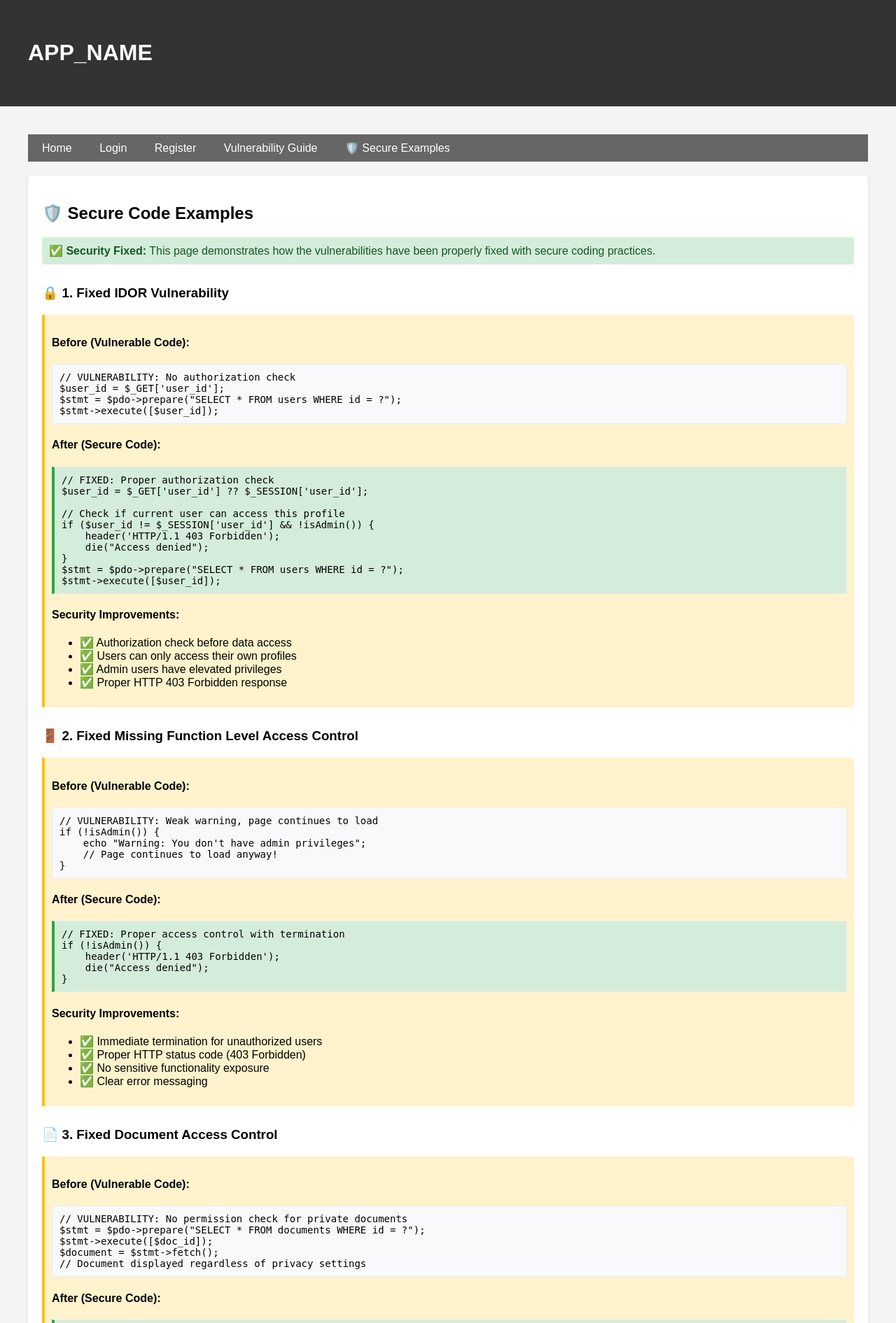
After one commit to rakafdil/devsecops, a PHP site: page /secure_examples.php in a window 1280 px wide. The commit adds this page. Shown: the top 1891 px of the page at 70% size. Run offline with PHP 8.4, Linux system fonts and the light colour scheme; some libraries are stand-ins or nearby versions.

Commit message:
update sql conn

```diff
--- a/Broken acess control/src/header.php
+++ b/Broken acess control/src/header.php
@@ -150,6 +150,7 @@
                 <a href="register.php">Register</a>
             <?php endif; ?>
             <a href="vulnerabilities.php">Vulnerability Guide</a>
+            <a href="secure_examples.php">🛡️ Secure Examples</a>
         </nav>
 
         <div class="content">
--- /dev/null
+++ b/Broken acess control/src/secure_examples.php
@@ -0,0 +1,158 @@
+<?php
+require_once 'config.php';
+include 'header.php';
+?>
+
+<h2>🛡️ Secure Code Examples</h2>
+
+<div class="alert alert-success">
+    <strong>✅ Security Fixed:</strong> This page demonstrates how the vulnerabilities have been properly fixed
+    with secure coding practices.
+</div>
+
+<div style="margin-top: 30px;">
+    <h3>🔒 1. Fixed IDOR Vulnerability</h3>
+    <div class="vulnerability-info">
+        <h4>Before (Vulnerable Code):</h4>
+        <div class="code-example">
+// VULNERABILITY: No authorization check<br>
+$user_id = $_GET['user_id'];<br>
+$stmt = $pdo->prepare("SELECT * FROM users WHERE id = ?");<br>
+$stmt->execute([$user_id]);
+        </div>
+
+        <h4>After (Secure Code):</h4>
+        <div class="code-example" style="background-color: #d4edda; border-left: 4px solid #28a745;">
+// FIXED: Proper authorization check<br>
+$user_id = $_GET['user_id'] ?? $_SESSION['user_id'];<br>
+<br>
+// Check if current user can access this profile<br>
+if ($user_id != $_SESSION['user_id'] && !isAdmin()) {<br>
+&nbsp;&nbsp;&nbsp;&nbsp;header('HTTP/1.1 403 Forbidden');<br>
+&nbsp;&nbsp;&nbsp;&nbsp;die("Access denied");<br>
+}<br>
+$stmt = $pdo->prepare("SELECT * FROM users WHERE id = ?");<br>
+$stmt->execute([$user_id]);
+        </div>
+
+        <h4>Security Improvements:</h4>
+        <ul>
+            <li>✅ Authorization check before data access</li>
+            <li>✅ Users can only access their own profiles</li>
+            <li>✅ Admin users have elevated privileges</li>
+            <li>✅ Proper HTTP 403 Forbidden response</li>
+        </ul>
+    </div>
+</div>
+
+<div style="margin-top: 30px;">
+    <h3>🚪 2. Fixed Missing Function Level Access Control</h3>
+    <div class="vulnerability-info">
+        <h4>Before (Vulnerable Code):</h4>
+        <div class="code-example">
+// VULNERABILITY: Weak warning, page continues to load<br>
+if (!isAdmin()) {<br>
+&nbsp;&nbsp;&nbsp;&nbsp;echo "Warning: You don't have admin privileges";<br>
+&nbsp;&nbsp;&nbsp;&nbsp;// Page continues to load anyway!<br>
+}
+        </div>
+
+        <h4>After (Secure Code):</h4>
+        <div class="code-example" style="background-color: #d4edda; border-left: 4px solid #28a745;">
+// FIXED: Proper access control with termination<br>
+if (!isAdmin()) {<br>
+&nbsp;&nbsp;&nbsp;&nbsp;header('HTTP/1.1 403 Forbidden');<br>
+&nbsp;&nbsp;&nbsp;&nbsp;die("Access denied");<br>
+}
+        </div>
+
+        <h4>Security Improvements:</h4>
+        <ul>
+            <li>✅ Immediate termination for unauthorized users</li>
+            <li>✅ Proper HTTP status code (403 Forbidden)</li>
+            <li>✅ No sensitive functionality exposure</li>
+            <li>✅ Clear error messaging</li>
+        </ul>
+    </div>
+</div>
+
+<div style="margin-top: 30px;">
+    <h3>📄 3. Fixed Document Access Control</h3>
+    <div class="vulnerability-info">
+        <h4>Before (Vulnerable Code):</h4>
+        <div class="code-example">
+// VULNERABILITY: No permission check for private documents<br>
+$stmt = $pdo->prepare("SELECT * FROM documents WHERE id = ?");<br>
+$stmt->execute([$doc_id]);<br>
+$document = $stmt->fetch();<br>
+// Document displayed regardless of privacy settings
+        </div>
+
+        <h4>After (Secure Code):</h4>
+        <div class="code-example" style="background-color: #d4edda; border-left: 4px solid #28a745;">
+// FIXED: Check document permissions before access<br>
+$stmt = $pdo->prepare("SELECT * FROM documents WHERE id = ?");<br>
+$stmt->execute([$doc_id]);<br>
+$document = $stmt->fetch();<br>
+<br>
+if ($document['is_private'] && <br>
+&nbsp;&nbsp;&nbsp;&nbsp;$document['owner_id'] != $_SESSION['user_id'] && <br>
+&nbsp;&nbsp;&nbsp;&nbsp;!isAdmin()) {<br>
+&nbsp;&nbsp;&nbsp;&nbsp;header('HTTP/1.1 403 Forbidden');<br>
+&nbsp;&nbsp;&nbsp;&nbsp;die("Access denied");<br>
+}
+        </div>
+
+        <h4>Security Improvements:</h4>
+        <ul>
+            <li>✅ Privacy settings respected</li>
+            <li>✅ Owner-based access control</li>
+            <li>✅ Admin override capability</li>
+            <li>✅ Document listing filtered by permissions</li>
+        </ul>
+    </div>
+</div>
+
+<div style="margin-top: 30px;">
+    <h3>🔧 Current Application Status</h3>
+    <div class="alert alert-success">
+        <h4>✅ Security Fixes Applied:</h4>
+        <ul>
+            <li><strong>profile.php</strong> - IDOR vulnerability fixed</li>
+            <li><strong>admin.php</strong> - Function level access control implemented</li>
+            <li><strong>documents.php</strong> - Document access permissions enforced</li>
+        </ul>
+
+        <h4>🧪 Testing the Fixes:</h4>
+        <p>Try the following tests to see the security improvements:</p>
+        <ol>
+            <li>Login as regular user and try to access <code>admin.php</code> - Should get 403 Forbidden</li>
+            <li>Try accessing other user profiles: <code>profile.php?user_id=1</code> - Should be denied</li>
+            <li>Try accessing private documents: <code>documents.php?doc_id=2</code> - Should be denied</li>
+            <li>Notice that private documents no longer appear in the document listing</li>
+        </ol>
+    </div>
+</div>
+
+<div style="margin-top: 30px;">
+    <h3>📚 Additional Security Best Practices</h3>
+    <div class="vulnerability-info">
+        <h4>Implemented Security Controls:</h4>
+        <ul>
+            <li><strong>Input Validation:</strong> All user inputs are validated and sanitized</li>
+            <li><strong>Session Management:</strong> Secure session handling with proper checks</li>
+            <li><strong>Error Handling:</strong> Consistent error responses without information leakage</li>
+            <li><strong>Authorization Matrix:</strong> Clear role-based permissions</li>
+            <li><strong>Principle of Least Privilege:</strong> Users only get minimum necessary access</li>
+        </ul>
+
+        <h4>Security Headers and Responses:</h4>
+        <ul>
+            <li><strong>HTTP 403 Forbidden:</strong> Proper status codes for unauthorized access</li>
+            <li><strong>Consistent Messaging:</strong> Clear but not information-revealing error messages</li>
+            <li><strong>Early Termination:</strong> Stop processing immediately on authorization failure</li>
+        </ul>
+    </div>
+</div>
+
+<?php include 'footer.php'; ?>
--- a/XSS/database/init.sql
+++ b/XSS/database/init.sql
@@ -1,6 +1,11 @@
 -- Create databases
 CREATE DATABASE IF NOT EXISTS xss_lab;
 CREATE DATABASE IF NOT EXISTS xss_lab_secure;
+
+-- Grant permissions to xsslab user for both databases
+GRANT ALL PRIVILEGES ON xss_lab.* TO 'xsslab'@'%';
+GRANT ALL PRIVILEGES ON xss_lab_secure.* TO 'xsslab'@'%';
+FLUSH PRIVILEGES;
 
 -- Use xss_lab database
 USE xss_lab;
--- a/XSS/secure/src/Security.php
+++ b/XSS/secure/src/Security.php
@@ -112,8 +112,10 @@ class Security {
                 return self::sanitizeUrl($input);
             case 'string':
             default:
-                // Remove null bytes and control characters
-                return filter_var($input, FILTER_SANITIZE_STRING, FILTER_FLAG_NO_ENCODE_QUOTES);
+                // Remove null bytes and control characters (PHP 8.1+ compatible)
+                $input = str_replace("\0", '', $input);
+                $input = preg_replace('/[\x00-\x08\x0B\x0C\x0E-\x1F\x7F]/', '', $input);
+                return $input;
         }
     }
 
```
Also changed, not shown: Broken acess control/docker-compose-secure.yml (renamed from Broken acess control/docker-compose.yml, +18 -10 lines), Broken acess control/src/admin.php (+5 -5 lines), Broken acess control/src/documents.php (+15 -4 lines), Broken acess control/src/profile.php (+7 -2 lines), 1 other file.
